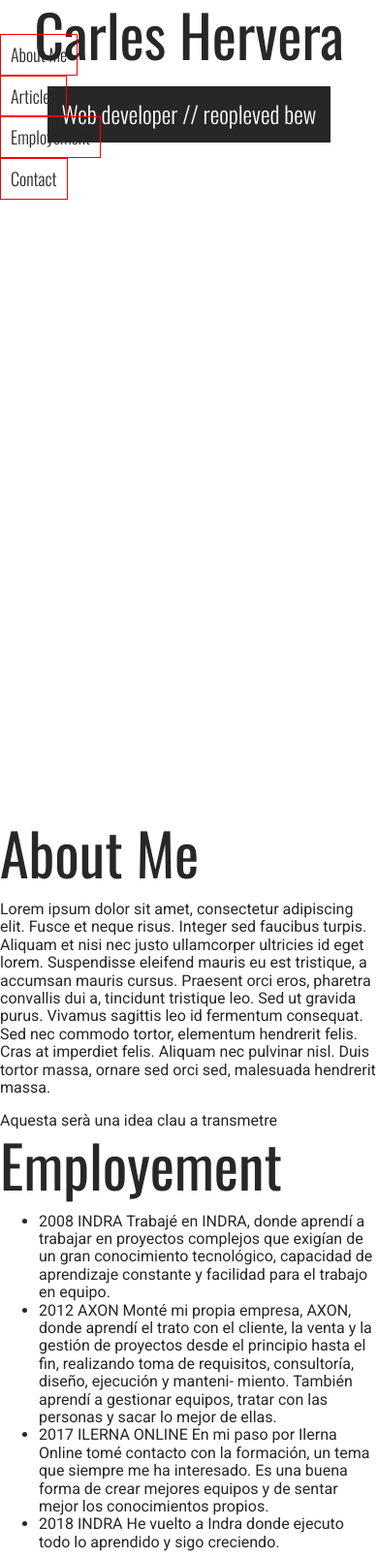
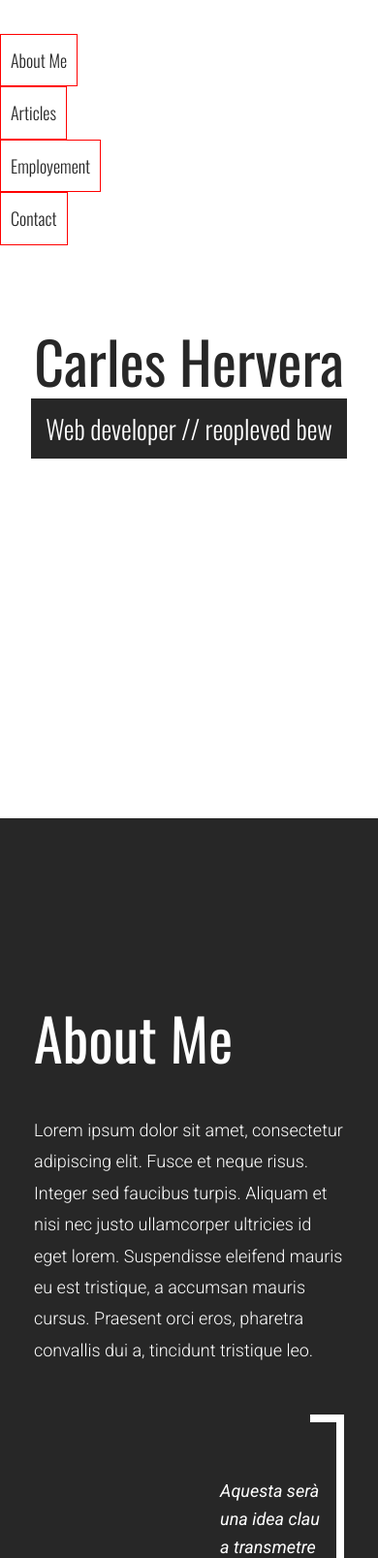
Before and after one commit to chervera/carleshervera-template, a PHP site: page / in a window 390 px wide; the page is wider, and only the part inside the window is pictured. Shown: the top 1607 px of that part at 97% size. Run offline with PHP 8.4, Linux system fonts and the light colour scheme; some libraries are stand-ins or nearby versions.

Commit message:
about me mobile

```diff
--- a/assets/css/main.css
+++ b/assets/css/main.css
@@ -5,13 +5,17 @@ body {
     font-family: 'Roboto', sans-serif;
     color: #272727;
     -webkit-font-smoothing: antialiased;
+    font-size: 18px;
+    line-height: 1.8em;
+    font-weight: 300;
 }
 
-.h1{
+.h1 {
     font-family: 'Oswald', sans-serif;
     font-size: 60px;
     font-weight: 400;
     margin: 0;
+    padding-top: 8px;
 }
 
 nav {
@@ -33,17 +37,58 @@ nav a {
     border: 1px solid red;
 }
 
-section#start{
+section {
     height: 100vh;
+    min-height: 600px;
+}
+
+section.dark {
+    background: #272727;
+    color: #fff;
+}
+
+.featured{
+    font-weight: 400;
+    font-style: italic;
+    line-height: 1.6em;
+}
+
+.featured::after{
+    content:' ';
+    border: 8px solid #fff;
+    position: absolute;
+    top: 0;
+    bottom: 0;
+    left: 0;
+    right: 0;
+    z-index: -2;
+}
+
+.featured::before{
+    content:' ';
+    position: absolute;
+    top: -8px;
+    bottom: 8px;
+    left: -35px;
+    right: 35px;
+    z-index: -1;
+    background: #272727;
+}
+
+/* sections */
+
+#start {
     display: flex;
     flex-direction: column;
     align-items: center;
+    justify-content: center;
 }
-section#start .h1{
+
+#start .h1 {
     display: inline-block;
 }
 
-section#start .h2{
+#start .h2 {
     background: #272727;
     color: #fff;
     font-family: 'Oswald', sans-serif;
@@ -51,3 +96,41 @@ section#start .h2{
     font-weight: 300;
     padding: 15px;
 }
+
+#start .social-networks {
+    display: none;
+}
+
+#about-me {
+    display: flex;
+    flex-direction: column;
+    justify-content: center;
+    padding: 75px 35px;
+}
+
+#about-me .h1 {
+    margin-bottom: 45px;
+}
+
+#about-me p {
+    margin-bottom: 50px;
+}
+
+#about-me .featured{
+    align-self: flex-end;
+    padding: 65px 25px 25px 65px;
+    position: relative;
+    z-index: 1;
+}
+
+#contact-me {}
+
+#contact-me img {
+    width: 100%;
+}
+
+/* media queries */
+/*
+background: url('../img/carles-hervera.jpg') center bottom no-repeat;
+    background-size: contain;
+    */
--- a/index.html
+++ b/index.html
@@ -7,7 +7,7 @@
     <meta name="robots" content="index, follow" />
     <meta name="viewport" content="width=device-width, initial-scale=1, shrink-to-fit=no">
 
-    <link href="https://fonts.googleapis.com/css?family=Oswald:300,400,500|Roboto" rel="stylesheet">
+    <link href="https://fonts.googleapis.com/css?family=Oswald:300,400,500|Roboto:300,400,400i" rel="stylesheet">
 
     <link rel="stylesheet" href="./node_modules/normalize.css/normalize.css">
 
@@ -33,16 +33,28 @@
     <section id="start">
         <h1 class="h1">Carles Hervera</h1>
         <h2 class="h2">Web developer // reopleved bew</h2>
+        <div class="social-networks">
+            <ul>
+                <li>
+                    <a href="#" class="linked-in" title="Linked In">LinkedIn</a>
+                </li>
+                <li>
+                    <a href="#" class="twitter" title="Twitter">Twitter</a>
+                </li>
+            </ul>
+        </div>
     </section>
-    <section id="about-me">
+    <section id="about-me" class="dark">
         <h1 class="h1">About Me</h1>
         <p>Lorem ipsum dolor sit amet, consectetur adipiscing elit. Fusce et neque risus. Integer sed faucibus turpis.
             Aliquam et nisi nec justo ullamcorper ultricies id eget lorem. Suspendisse eleifend mauris eu est
             tristique, a accumsan mauris cursus. Praesent orci eros, pharetra convallis dui a, tincidunt tristique leo.
-            Sed ut gravida purus. Vivamus sagittis leo id fermentum consequat. Sed nec commodo tortor, elementum
-            hendrerit felis. Cras at imperdiet felis. Aliquam nec pulvinar nisl. Duis tortor massa, ornare sed orci
-            sed, malesuada hendrerit massa. </p>
-        <span class="featured">Aquesta serà una idea clau a transmetre</span>
+        </p>
+        <div class="featured">
+            Aquesta serà <br/>
+            una idea clau <br/>
+            a transmetre
+        </div>
     </section>
     <section id="employement">
         <h1 class="h1">Employement</h1>
@@ -137,10 +149,10 @@
     </section>
     <section id="contact-me">
         <div class="header">
-            <img src="assets/img/all-of-mi.png" alt="All of me" />
+            <img src="assets/img/all-of-mi.jpg" alt="All of me" />
         </div>
         <div class="content">
-            <h1 class="h1">chervera@gmail.com</h1>
+            <h1 class="h1">chervera@gmai</h1>
             <ul>
                 <li>
                     <a href="#" class="linked-in" title="Linked In">LinkedIn</a>
```
Also changed, not shown: assets/img/all-of-mi.jpg (added), assets/img/carles-hervera.jpg (added).
